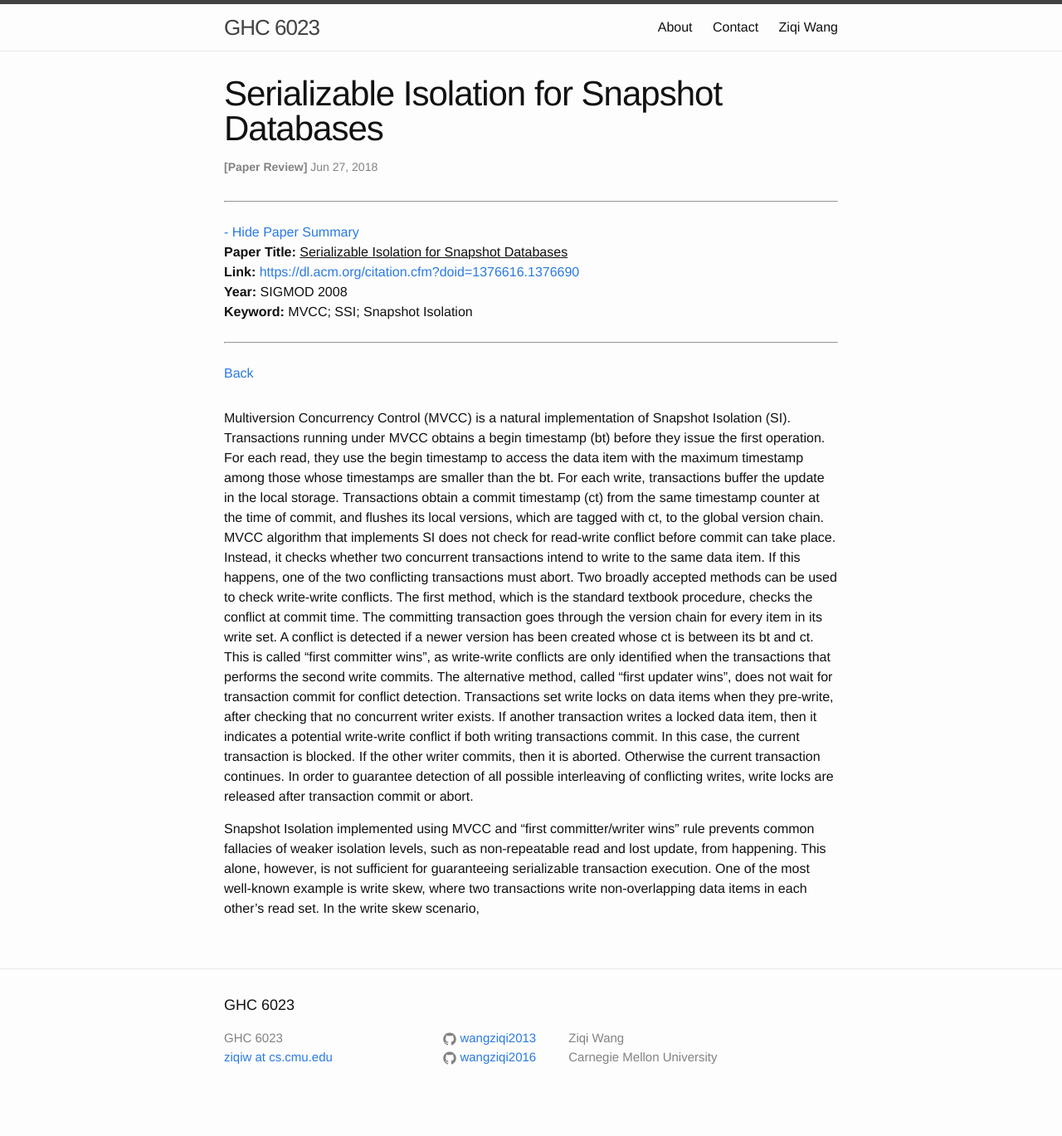
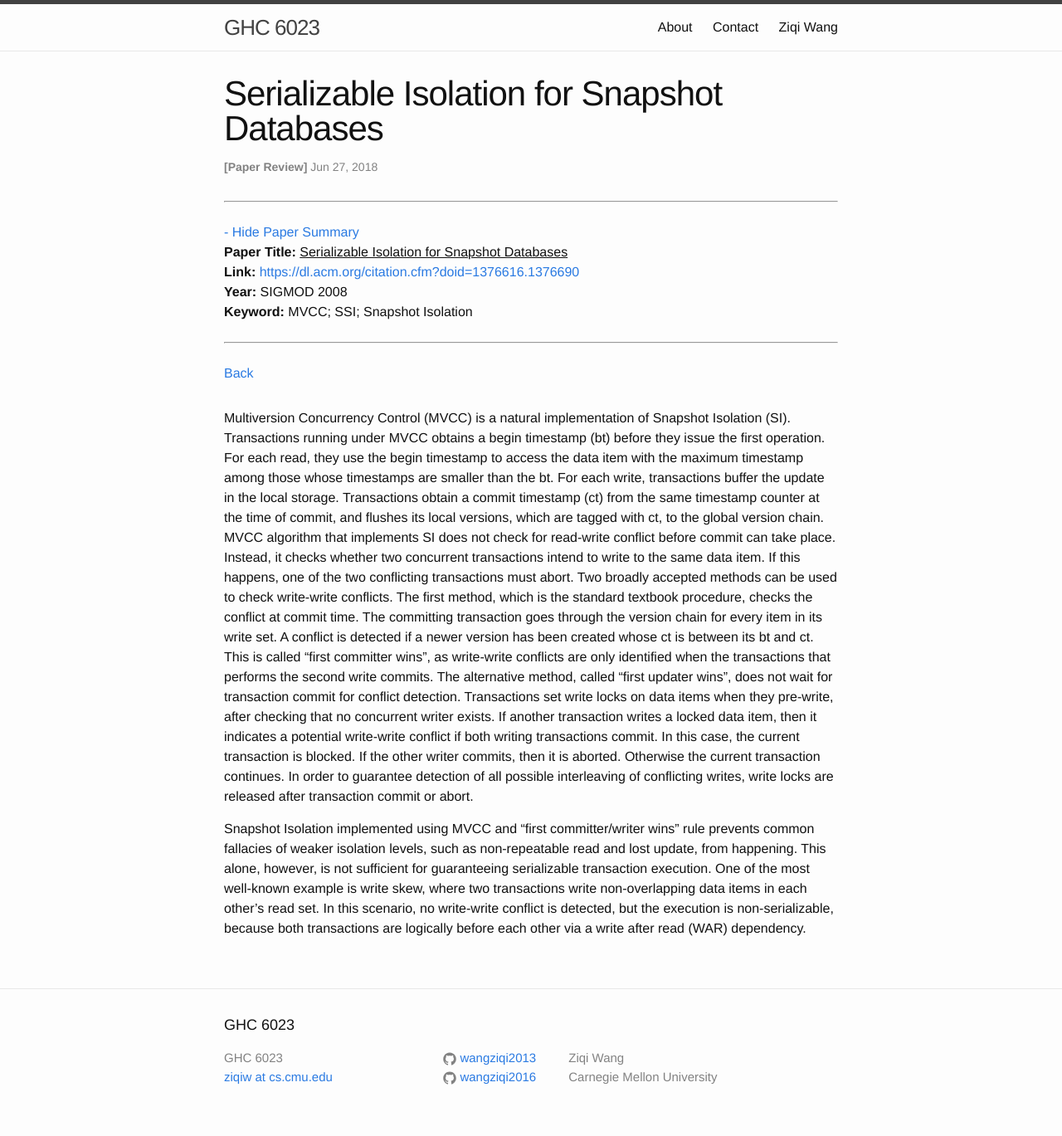
Before and after one commit to wangziqi2013/wangziqi2013.github.io, a Jekyll site: the page built from _posts/2018-06-27-Serializable-Isolation-for-Snapshot-Databases.markdown, in a window 1280 px wide. Shown: the whole page at 83% size. Built offline with Jekyll 4.4.1, drawn with Linux system fonts in a browser that asks for light colours; before the commit the page ends 1345 px from its top, so only the background shows below that.

Commit message:
Finish write skew

```diff
--- a/_posts/2018-06-27-Serializable-Isolation-for-Snapshot-Databases.markdown
+++ b/_posts/2018-06-27-Serializable-Isolation-for-Snapshot-Databases.markdown
@@ -35,4 +35,6 @@ possible interleaving of conflicting writes, write locks are released after tran
 Snapshot Isolation implemented using MVCC and "first committer/writer wins" rule prevents common fallacies of
 weaker isolation levels, such as non-repeatable read and lost update, from happening. This alone, however, is
 not sufficient for guaranteeing serializable transaction execution. One of the most well-known example is write skew,
-where two transactions write non-overlapping data items in each other's read set. In the write skew scenario,
+where two transactions write non-overlapping data items in each other's read set. In this scenario, no write-write
+conflict is detected, but the execution is non-serializable, because both transactions are logically before each other
+via a write after read (WAR) dependency.
```
